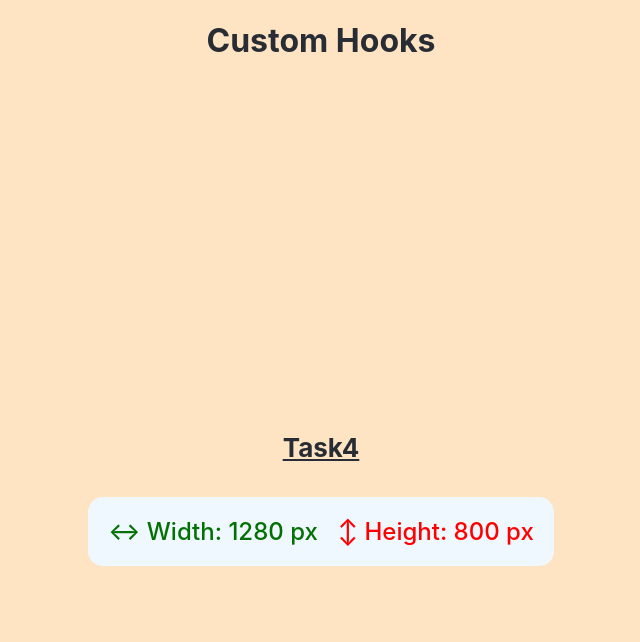
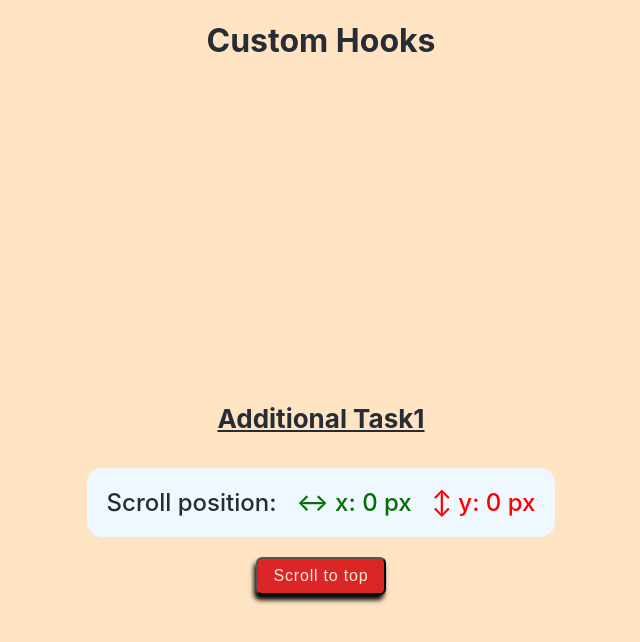
Before and after one commit to vitalyvitmens/rs-custom-hooks, a React (Create React App) app: page / in a window 1280 px wide. Shown: the top 642 px of the page, without its empty margins (319-959 px from the left). Built offline with nearby package versions, Linux system fonts and the light colour scheme.

Commit message:
chore(src\App.js): добавляет строку с компонентом AdditionalTask1 и его импорт, закомментирует другие компоненты с их импортами

```diff
--- a/src/App.js
+++ b/src/App.js
@@ -1,7 +1,8 @@
 // import { Task1 } from './Tasks/Task1'
 // import { Task2 } from './Tasks/Task2'
 // import { Task3 } from './Tasks/Task3'
-import { Task4 } from './Tasks/Task4'
+// import { Task4 } from './Tasks/Task4'
+import { AdditionalTask1 } from './Tasks/AdditionalTask1'
 import styles from './app.module.css'
 
 export const App = () => {
@@ -12,7 +13,8 @@ export const App = () => {
 				{/* <Task1 /> */}
 				{/* <Task2 /> */}
 				{/* <Task3 /> */}
-				<Task4 />
+				{/* <Task4 /> */}
+				<AdditionalTask1 />
 			</header>
 		</div>
 	)
```
